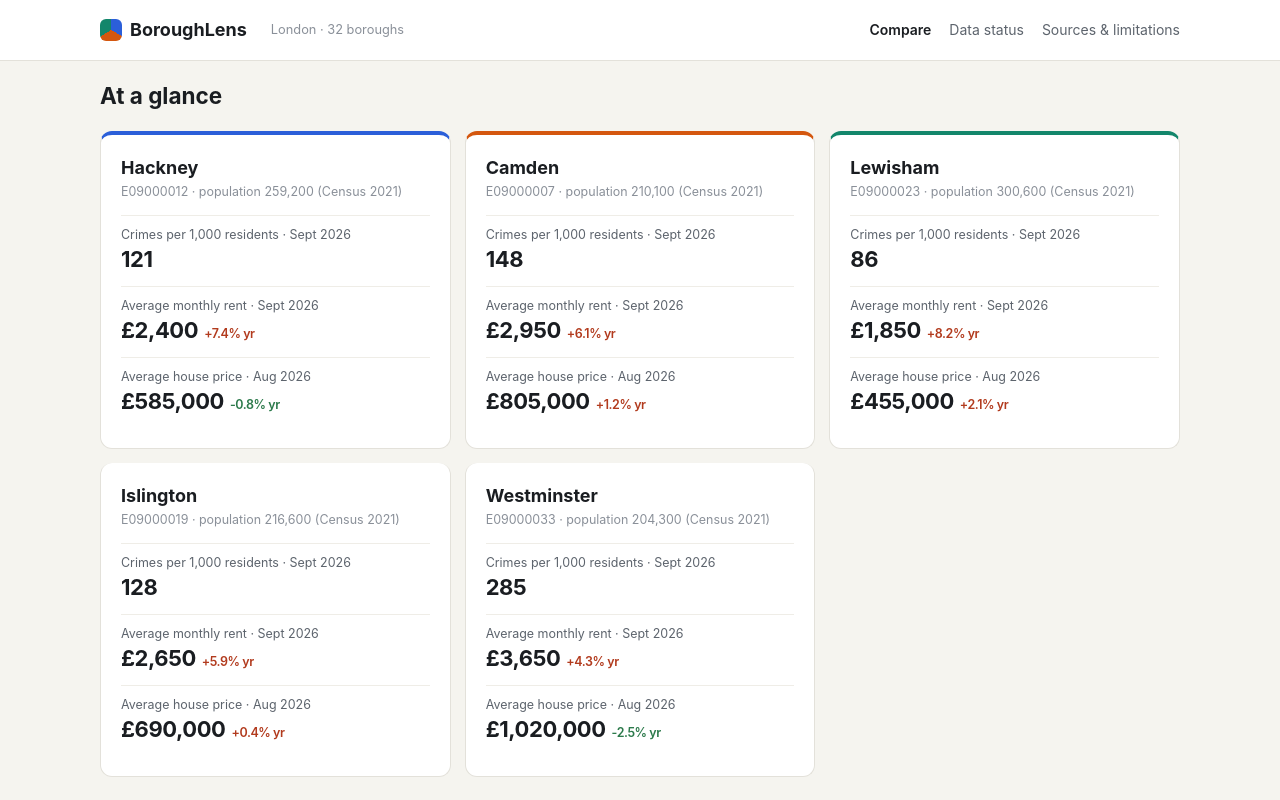
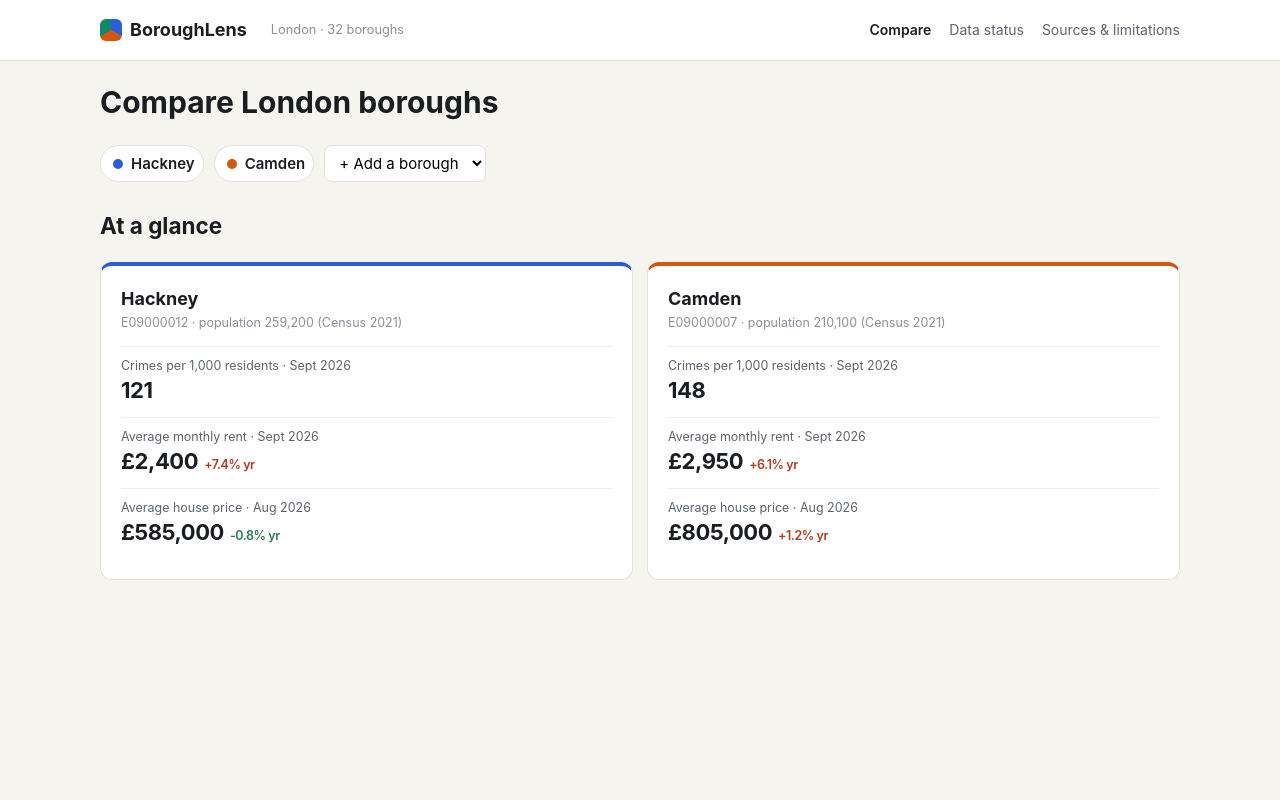
Before and after one commit to audrey06lee05/boroughlens, a React (Vite) app in the folder web/: page / in a window 1280 px wide. Built offline with nearby package versions, Linux system fonts and the light colour scheme.

Commit message:
Connect borough picker to overview cards

```diff
--- a/web/src/App.tsx
+++ b/web/src/App.tsx
@@ -1,7 +1,7 @@
 /**
  * App.tsx
- * Root component. Loads the overview data and renders one
- * OverviewCard per borough.
+ * Root component. Loads the overview data, keeps track of which
+ * boroughs are selected, and renders the picker and one card each.
  */
 
 import { useEffect, useState } from "react";
@@ -9,6 +9,7 @@ import { fetchOverview } from "./api/client";
 import type { BoroughOverview } from "./types/overview";
 import OverviewCard from "./components/OverviewCard";
 import SiteHeader from "./components/SiteHeader";
+import BoroughPicker from "./components/BoroughPicker";
 
 const COLOURS = ["var(--b0)", "var(--b1)", "var(--b2)"];
 
@@ -16,6 +17,13 @@ export default function App() {
   const [data, setData] = useState<BoroughOverview[]>([]);
   const [error, setError] = useState<string | null>(null);
   const [isLoading, setIsLoading] = useState(true);
+  const [selected, setSelected] = useState<string[]>([
+    "E09000012",
+    "E09000007",
+  ]); // ← start with Hackney + Camden
+  const shown = selected.flatMap(
+    (code) => data.find((b) => b.code === code) ?? [],
+  );
 
   useEffect(() => {
     fetchOverview()
@@ -32,9 +40,16 @@ export default function App() {
         {error && <p>Error: {error}</p>}
         {!isLoading && !error && (
           <>
+            <h1>Compare London boroughs</h1>
+            <BoroughPicker
+              options={data}
+              selected={selected}
+              colours={COLOURS}
+              onChange={setSelected}
+            />
             <h2>At a glance</h2>
             <div className="card-grid">
-              {data.map((b, i) => (
+              {shown.map((b, i) => (
                 <OverviewCard key={b.code} borough={b} colour={COLOURS[i]} />
               ))}
             </div>
```
